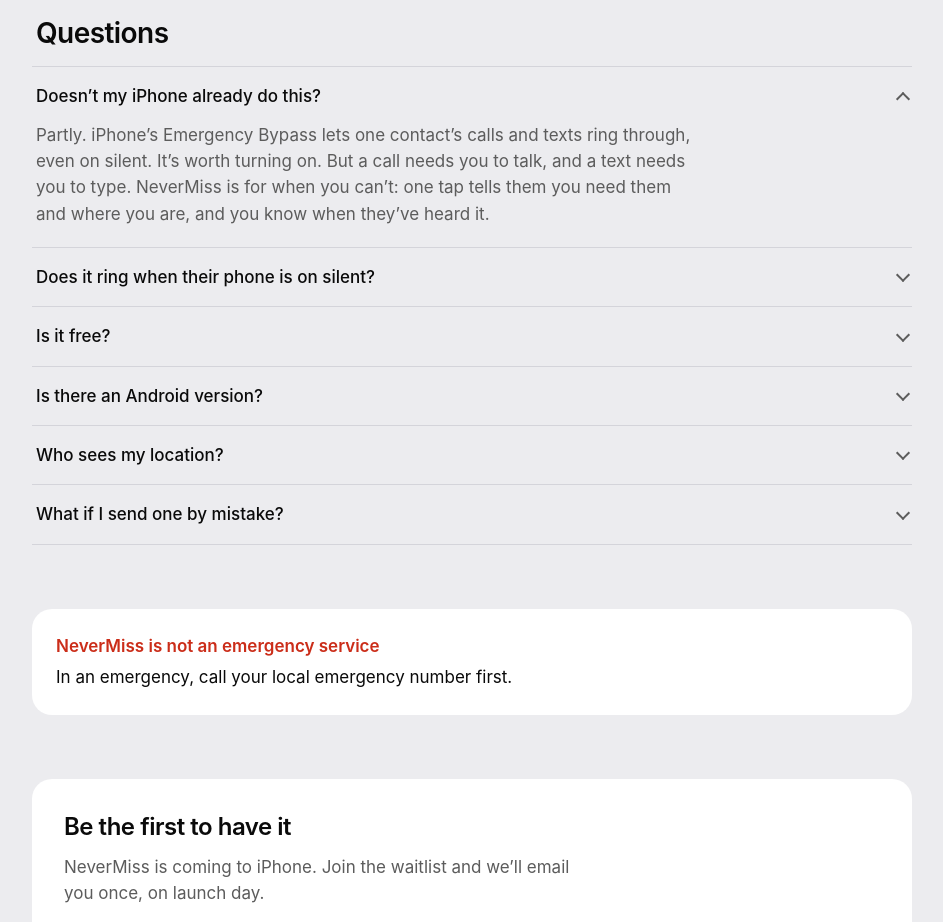
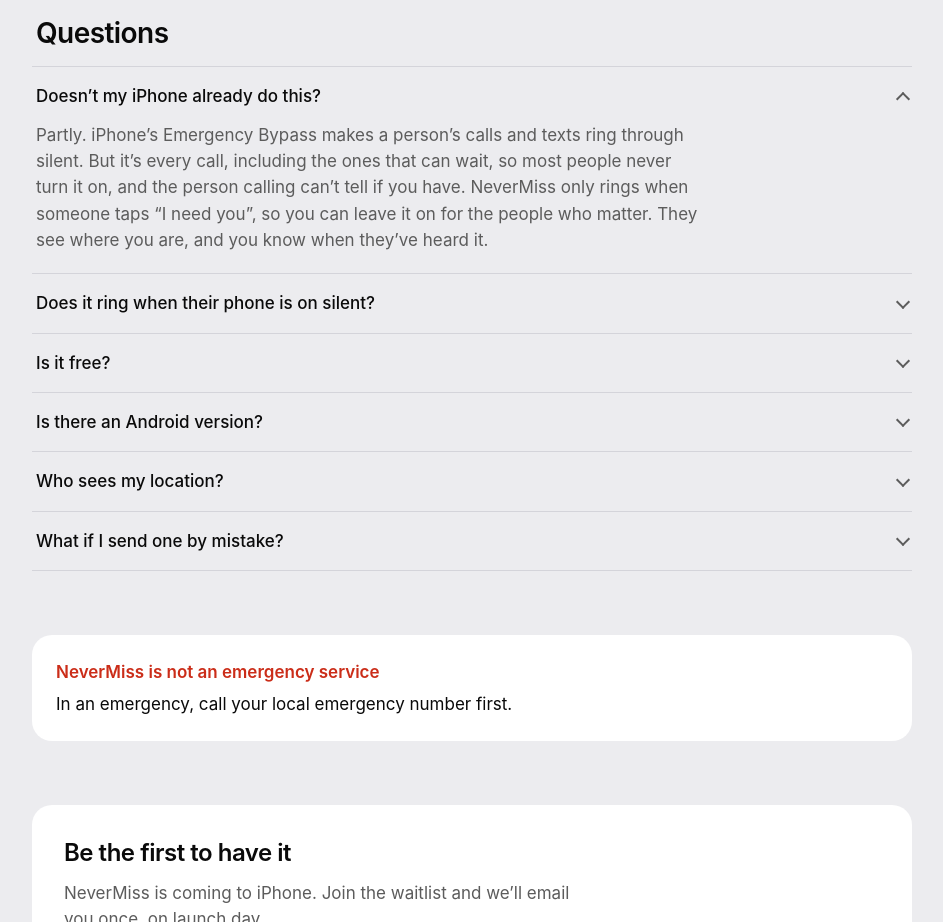
Before and after one commit to nov2107/nevermiss-site, a plain HTML site: page index.html in a window 1280 px wide. Shown: the part 2160-3082 px from the top of the page, without its empty margins (168-1111 px from the left). Drawn offline with Linux system fonts and the light colour scheme.

Commit message:
FAQ: sharper Emergency Bypass answer (every call vs. only urgent)
Co-Authored-By: Claude Opus 5.5 <noreply@anthropic.com>

```diff
--- a/index.html
+++ b/index.html
@@ -125,7 +125,7 @@
     <div class="questions">
       <details open>
         <summary>Doesn’t my iPhone already do this?</summary>
-        <p>Partly. iPhone’s Emergency Bypass lets one contact’s calls and texts ring through, even on silent. It’s worth turning on. But a call needs you to talk, and a text needs you to type. NeverMiss is for when you can’t: one tap tells them you need them and where you are, and you know when they’ve heard it.</p>
+        <p>Partly. iPhone’s Emergency Bypass makes a person’s calls and texts ring through silent. But it’s every call, including the ones that can wait, so most people never turn it on, and the person calling can’t tell if you have. NeverMiss only rings when someone taps “I need you”, so you can leave it on for the people who matter. They see where you are, and you know when they’ve heard it.</p>
       </details>
       <details>
         <summary>Does it ring when their phone is on silent?</summary>
```
